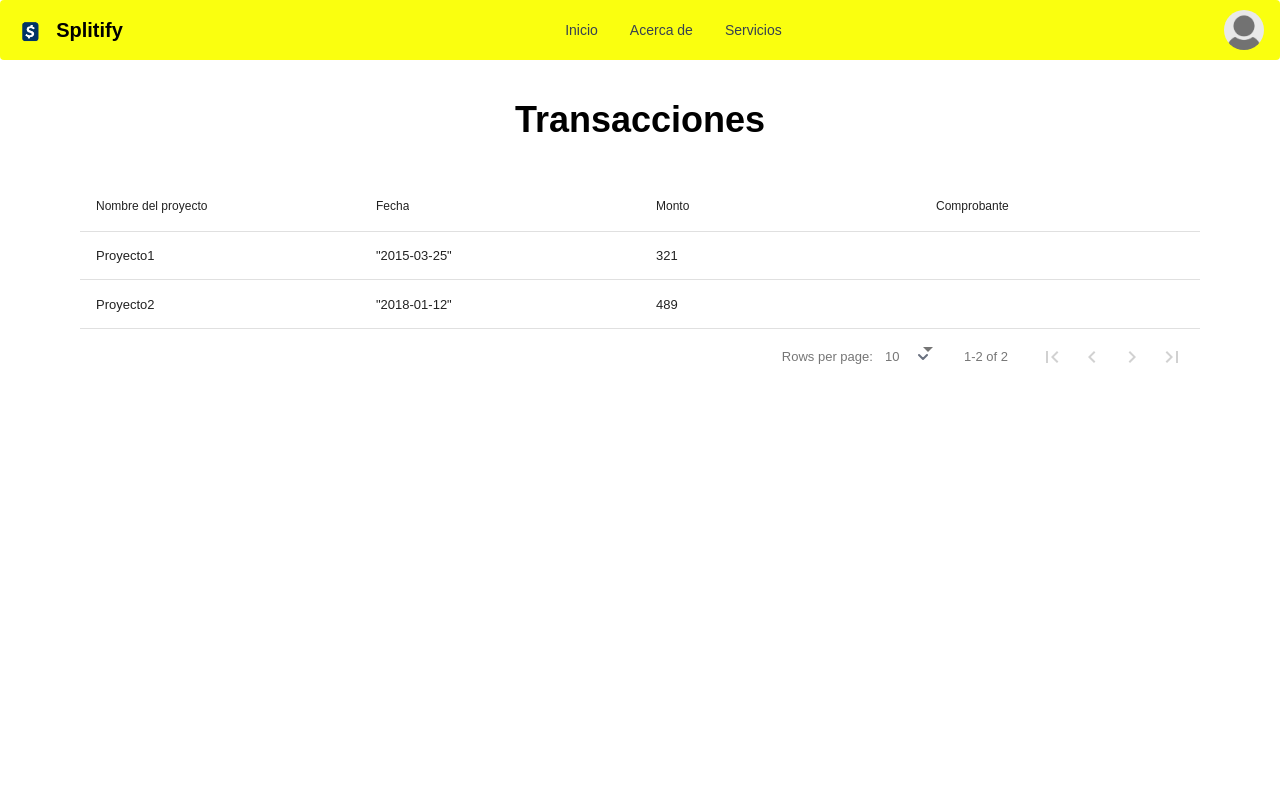
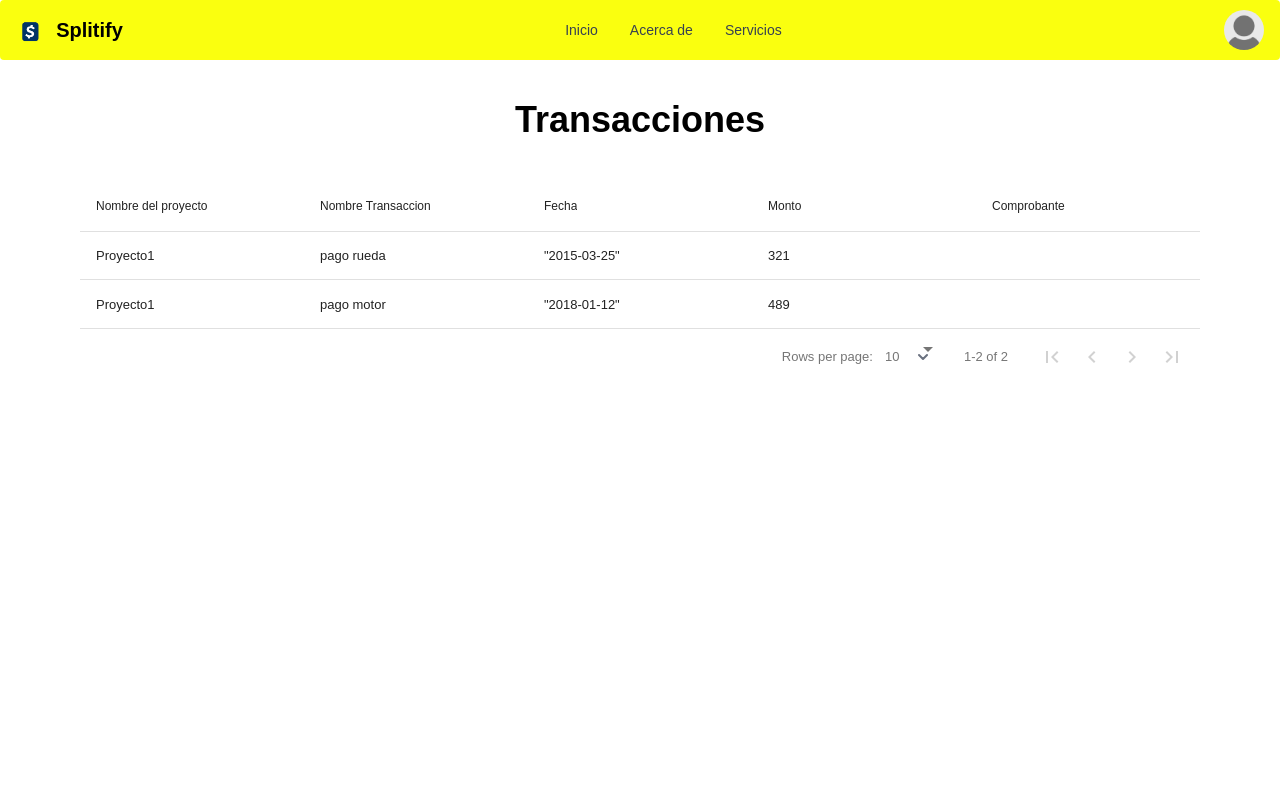
Before and after one commit to yunb12345/APITPO, a React (Create React App) app: page /transactions in a window 1280 px wide. Shown: the top 800 px of the page. Built offline with nearby package versions, Linux system fonts and the light colour scheme.

Commit message:
antes del merge

```diff
--- a/src/views/transaccion.jsx
+++ b/src/views/transaccion.jsx
@@ -4,14 +4,16 @@ import Tabla from "../components/tabletran";
 const datat = [
     {
       id: 1,
-      title: 'Proyecto1',
+      projectTitle: 'Proyecto1',
+      transactionName:"pago rueda",
       date: '"2015-03-25"',
       value: 321,
       comprobante: "test"
     },
     {
         id: 2,
-        title: 'Proyecto2',
+        projectTitle: 'Proyecto1',
+        transactionName:"pago motor",
         date: '"2018-01-12"',
         value: 489,
         comprobante: "test2"
@@ -20,7 +22,12 @@ const datat = [
 const columnst = [
 	{
 		name: 'Nombre del proyecto',
-		selector: row => row.title,
+		selector: row => row.projectTitle,
+		sortable: true,
+	},
+    {
+		name: 'Nombre Transaccion',
+		selector: row => row.transactionName,
 		sortable: true,
 	},
 	{
```
